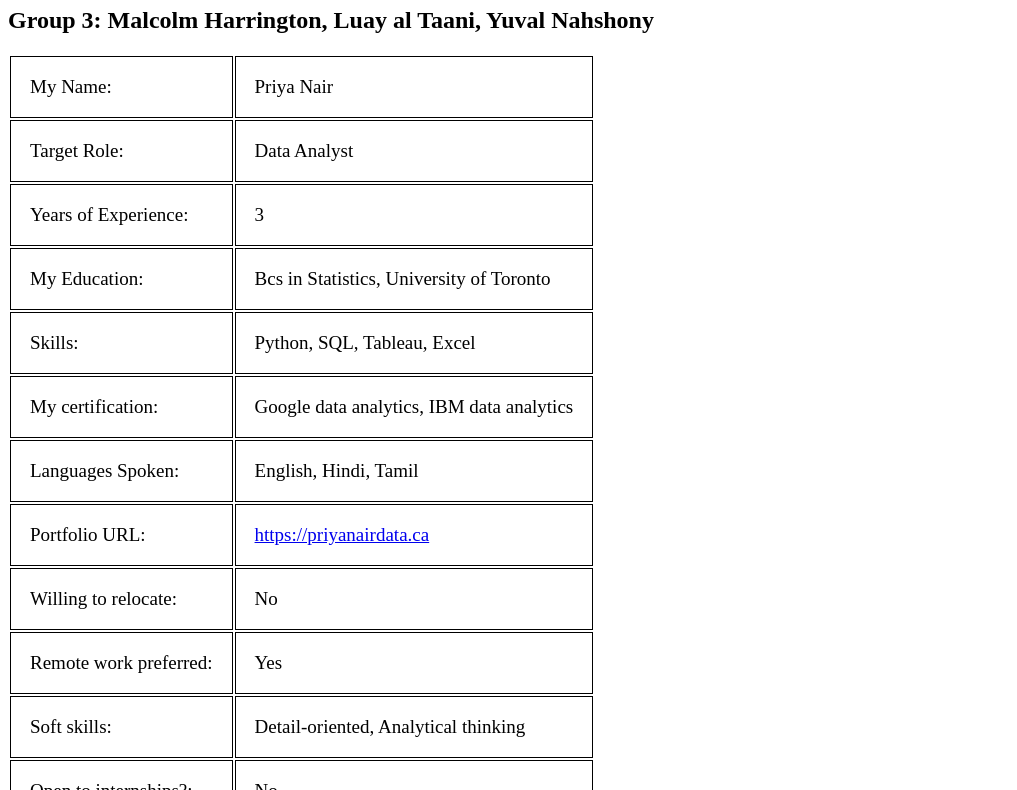
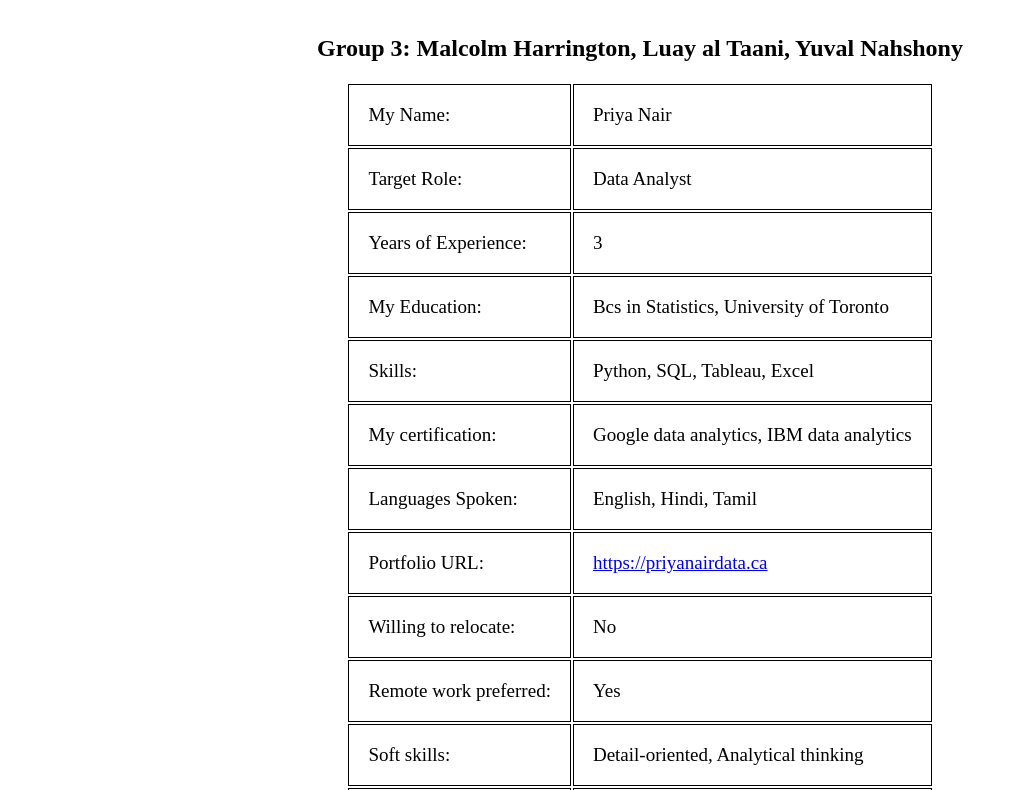
Before and after one commit to LuayALTAANI/groupProject, a plain HTML site: page index.html in a window 1280 px wide. Shown: the part 105-895 px from the top of the page, without its empty margins (0-1017 px from the left). Drawn offline with Linux system fonts and the light colour scheme.

Commit message:
center the page

```diff
--- a/style.css
+++ b/style.css
@@ -3,14 +3,22 @@ h1 {
     font-size: 45px;
 }
 
-th, td {
+th,
+td {
     border: 1px solid black;
     padding: 1em;
     font-size: 19px;
 }
 
-#output{
+#output {
     font-size: 45px;
     color: black;
 
 }
+
+body {
+    display: flex;
+    flex-direction: column;
+    justify-content: center;
+    align-items: center;
+}
```
